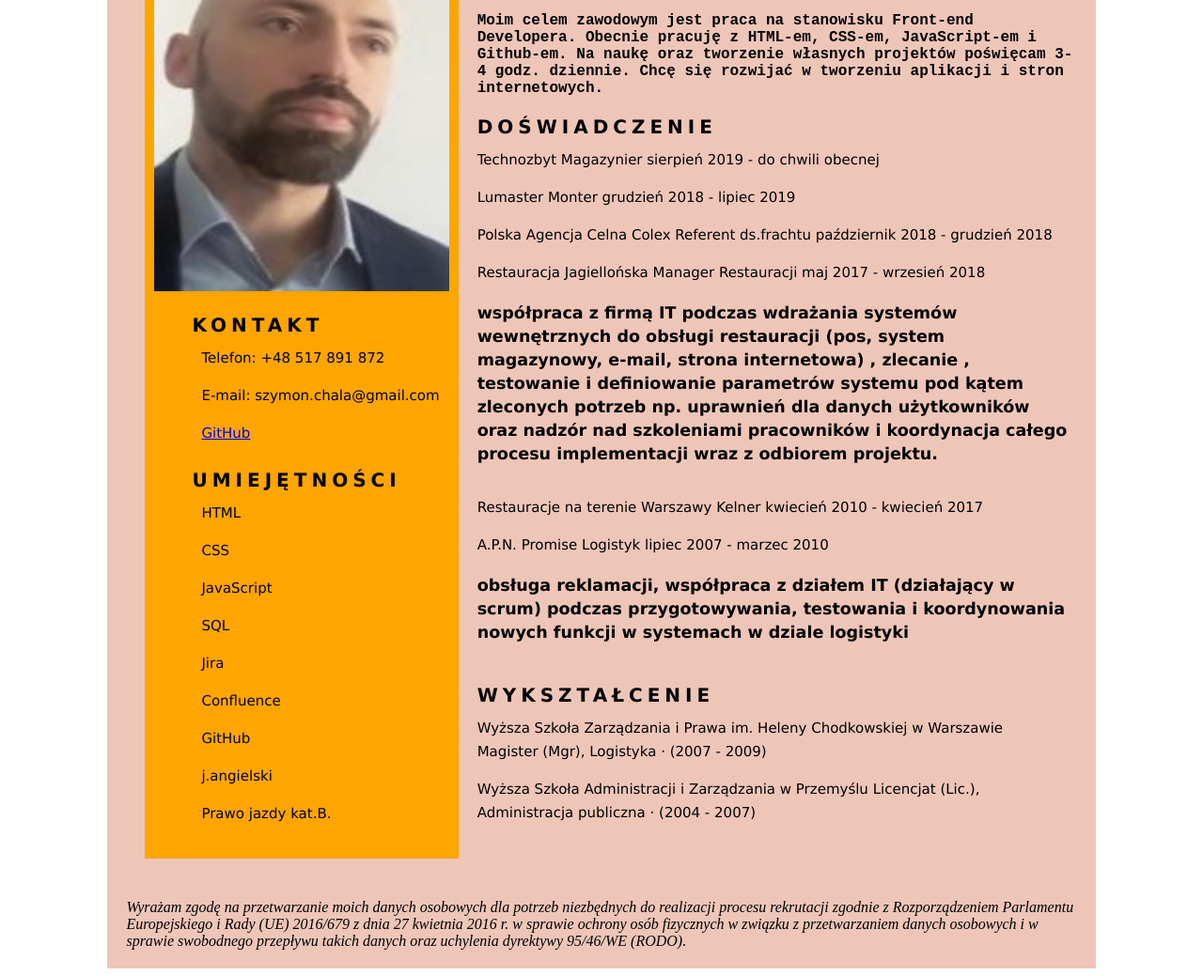
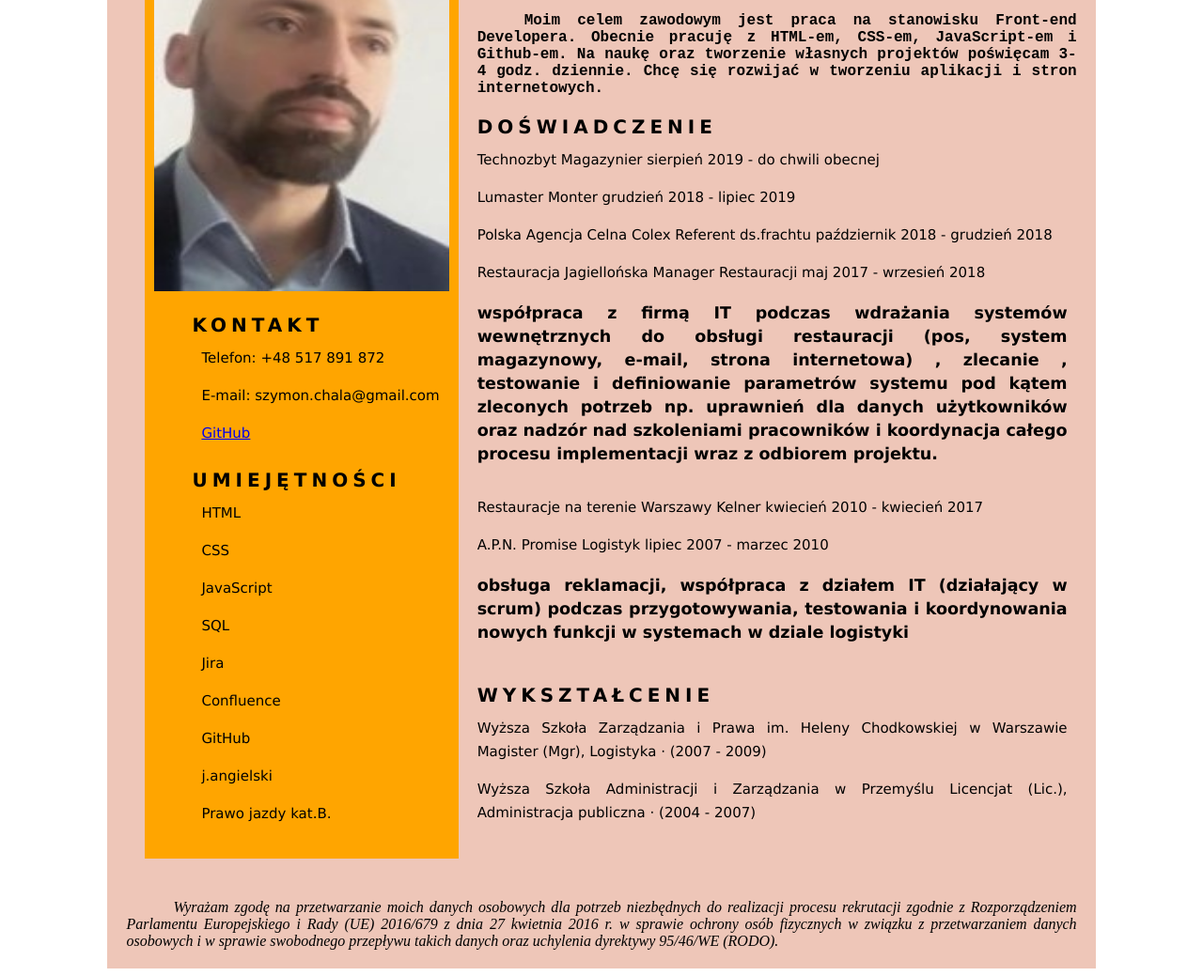
Before and after one commit to szymel2020/CV-Szymon-HTML, a plain HTML site: page CV-Szymon-HTML.html in a window 1280 px wide. Shown: the part 128-1167 px from the top of the page at 94% size. Drawn offline with Linux system fonts and the light colour scheme.

Commit message:
text-align: justify

```diff
--- a/CV-Szymon-HTML.css
+++ b/CV-Szymon-HTML.css
@@ -48,6 +48,8 @@ h1 {
 p {
   font-family:'Courier New', Courier, monospace;
   font-weight:bold;
+  text-indent: 50px;
+  text-align: justify;
   /* font-family:'Lucida Sans', 'Lucida Sans Regular', 'Lucida Grande', 'Lucida Sans Unicode', Geneva, Verdana, sans-serif; */
 }
 
@@ -58,6 +60,7 @@ p {
   letter-spacing: 5px;
   line-height: 25px;
   text-transform: uppercase;
+  text-align: justify;
 }
 
 .firstExperience-one {
@@ -69,3 +72,8 @@ p {
   font-weight:500;
   text-transform: none;
 }
+
+.rodo {
+  text-indent: 50px;
+  text-align: justify;
+}
--- a/CV-Szymon-HTML.html
+++ b/CV-Szymon-HTML.html
@@ -49,7 +49,7 @@ Developera.
     </br>
     </br>
     </br>
-    <i>Wyrażam zgodę na przetwarzanie moich danych osobowych dla potrzeb niezbędnych do realizacji procesu rekrutacji zgodnie z Rozporządzeniem Parlamentu Europejskiego i Rady (UE) 2016/679 z dnia 27 kwietnia 2016 r. w sprawie ochrony osób fizycznych w związku z przetwarzaniem danych osobowych i w sprawie swobodnego przepływu takich danych oraz uchylenia dyrektywy 95/46/WE (RODO).</i>
+    <section class="rodo"><i>Wyrażam zgodę na przetwarzanie moich danych osobowych dla potrzeb niezbędnych do realizacji procesu rekrutacji zgodnie z Rozporządzeniem Parlamentu Europejskiego i Rady (UE) 2016/679 z dnia 27 kwietnia 2016 r. w sprawie ochrony osób fizycznych w związku z przetwarzaniem danych osobowych i w sprawie swobodnego przepływu takich danych oraz uchylenia dyrektywy 95/46/WE (RODO).</i></section>
     </div>
 </body>
 </html>
```
